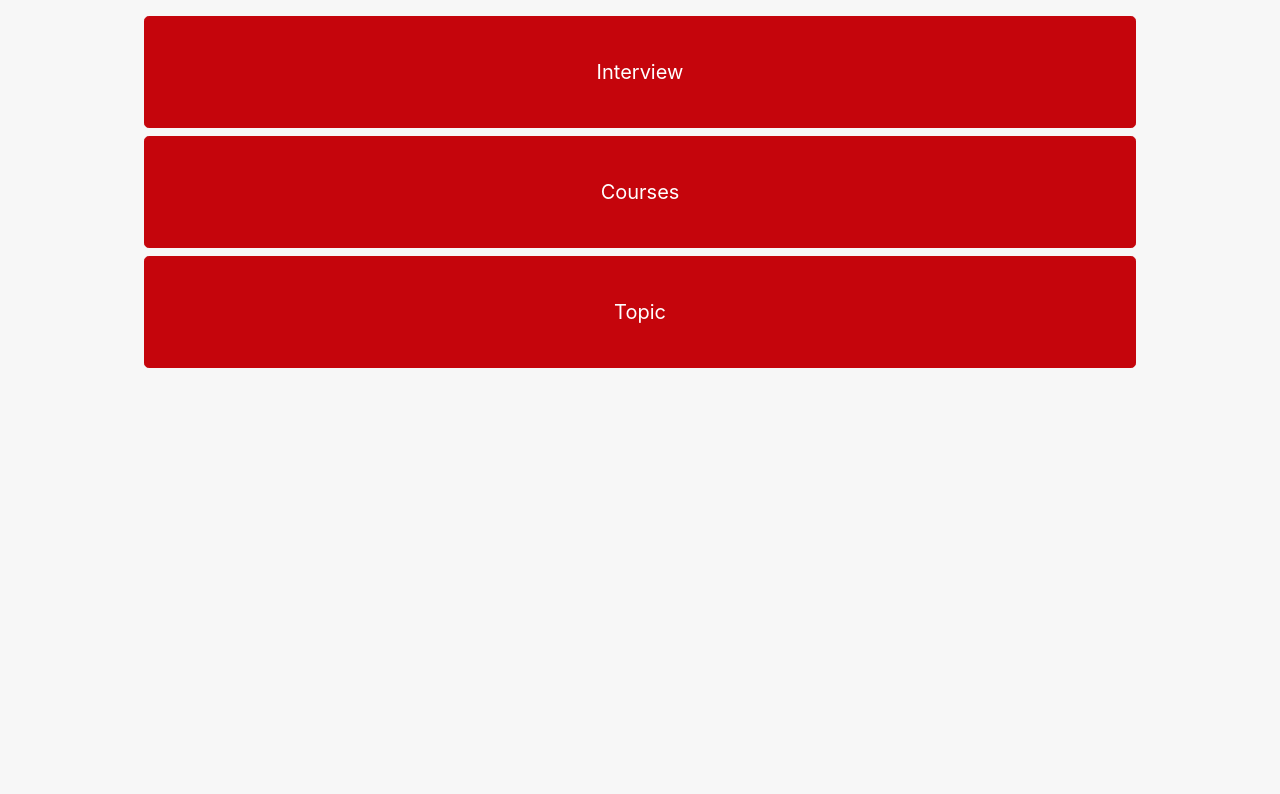
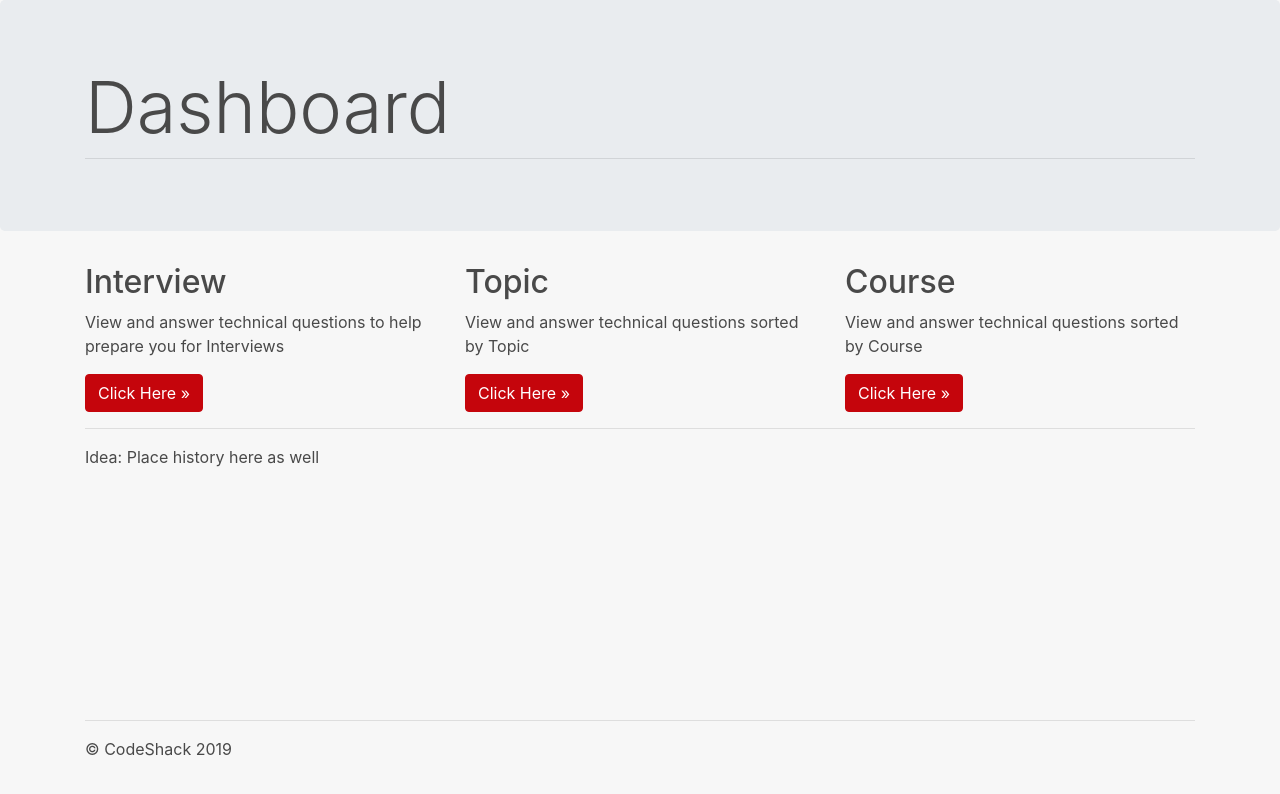
Before and after one commit to anth0nyleung/CodeShack, a React (Create React App) app: page /dashboard in a window 1280 px wide. Shown: the top 794 px of the page. Built offline with nearby package versions, Linux system fonts and the light colour scheme.

Commit message:
Update UI for dashboard

```diff
--- a/src/App.js
+++ b/src/App.js
@@ -10,8 +10,6 @@ class App extends Component {
                     {/* Insert Routing here */}
                     <Route exact path="/dashboard" component={Dashboard} />
                 </Switch>
-
-                {/* Below is only a test, remove later */}
             </div>
         );
     }
--- a/src/Components/Dashboard.js
+++ b/src/Components/Dashboard.js
@@ -1,43 +1,86 @@
 import React, { Component } from "react";
-import { Button } from "reactstrap";
+import { Row, Col, Button, Jumbotron, Container } from "reactstrap";
+
+const footer = {
+    position: "fixed",
+    left: "0",
+    bottom: "0",
+    width: "100%",
+    textAlign: "center"
+};
 
 class Dashboard extends Component {
     state = {};
+
+    componentDidMount() {
+        document.title = "Dashboard";
+    }
+
     render() {
         return (
-            <div
-                style={{
-                    padding: "16px",
-                    marginLeft: "10%",
-                    marginRight: "10%",
-                    alignItems: "center",
-                    justifyContent: "center"
-                }}
-            >
-                <Button
-                    style={{ padding: "40px" }}
-                    color="uw-red"
-                    size="lg"
-                    block
+            <div>
+                <main>
+                    <Jumbotron>
+                        <Container>
+                            <h3 className="display-3">Dashboard</h3>
+                            <hr className="my-2" />
+                        </Container>
+                    </Jumbotron>
+                    <Container>
+                        <Row>
+                            <Col className="md-4">
+                                <h2>Interview</h2>
+                                <p>
+                                    View and answer technical questions to help
+                                    prepare you for Interviews
+                                </p>
+                                <Button color="primary">
+                                    Click Here &raquo;
+                                </Button>
+                            </Col>
+                            <Col className="md-4">
+                                <h2>Topic</h2>
+                                <p>
+                                    View and answer technical questions sorted
+                                    by Topic
+                                </p>
+                                <Button color="primary">
+                                    Click Here &raquo;
+                                </Button>
+                            </Col>
+                            <Col className="md-4">
+                                <h2>Course</h2>
+                                <p>
+                                    View and answer technical questions sorted
+                                    by Course
+                                </p>
+                                <Button color="primary">
+                                    Click Here &raquo;
+                                </Button>
+                            </Col>
+                        </Row>
+                        <hr />
+                        <Row>
+                            <Col>
+                                <p>Idea: Place history here as well</p>
+                            </Col>
+                        </Row>
+                    </Container>
+                </main>
+                <footer
+                    style={{
+                        width: "100%",
+                        position: "absolute",
+                        bottom: "0",
+                        paddingBottom: "16px",
+                        height: "96px"
+                    }}
                 >
-                    Interview
-                </Button>
-                <Button
-                    style={{ padding: "40px" }}
-                    color="uw-red"
-                    size="lg"
-                    block
-                >
-                    Courses
-                </Button>
-                <Button
-                    style={{ padding: "40px" }}
-                    color="uw-red"
-                    size="lg"
-                    block
-                >
-                    Topic
-                </Button>
+                    <Container>
+                        <hr />
+                        <p>&copy; CodeShack 2019</p>
+                    </Container>
+                </footer>
             </div>
         );
     }
```
